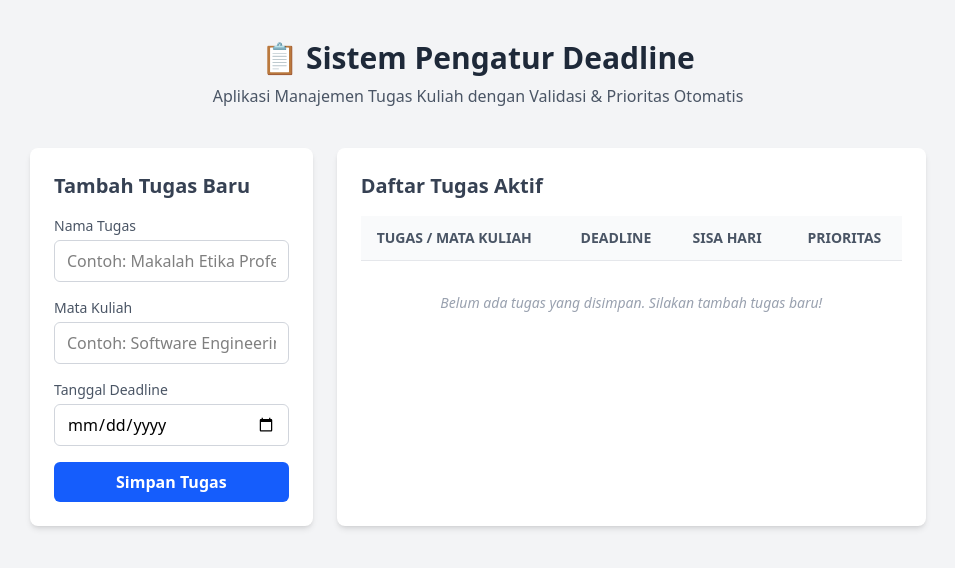
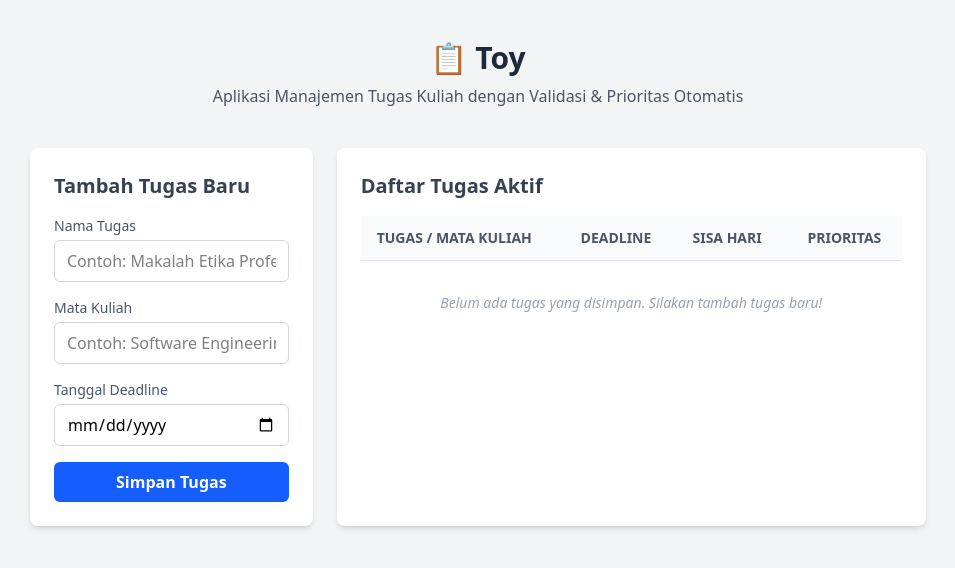
Before and after one commit to farlen090/TugasSofEng1, a website: page src/index.html in a window 1280 px wide. Shown: the whole page, without its empty margins (162-1117 px from the left). Drawn offline with nearby package versions, Linux system fonts and the light colour scheme.

```diff
--- a/src/index.html
+++ b/src/index.html
@@ -10,7 +10,7 @@
 
     <div class="max-w-4xl mx-auto">
         <header class="text-center mb-10">
-            <h1 class="text-3xl font-bold text-gray-800">📋 Sistem Pengatur Deadline</h1>
+            <h1 class="text-3xl font-bold text-gray-800">📋 Toy </h1>
             <p class="text-gray-600 mt-2">Aplikasi Manajemen Tugas Kuliah dengan Validasi & Prioritas Otomatis</p>
         </header>
 
```
Also changed, not shown: README.md (added), assets/screenshots/error-missing-test-script.png (added), assets/screenshots/test-failed-red-issue3.png (added), assets/screenshots/test-failed-red.png (added), assets/screenshots/test-passed-green-issue3.png (added), assets/screenshots/test-passed-green.png (added), assets/screenshots/web-ui-demonstration.png (added).
